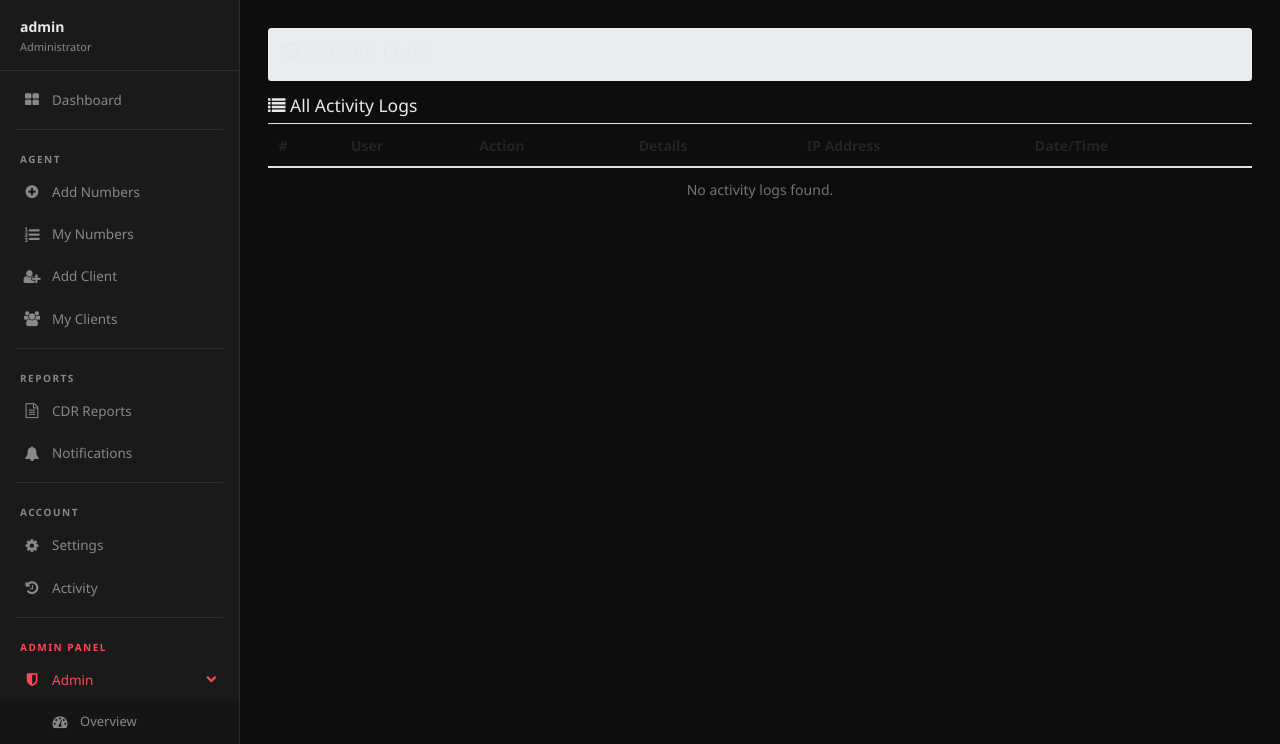
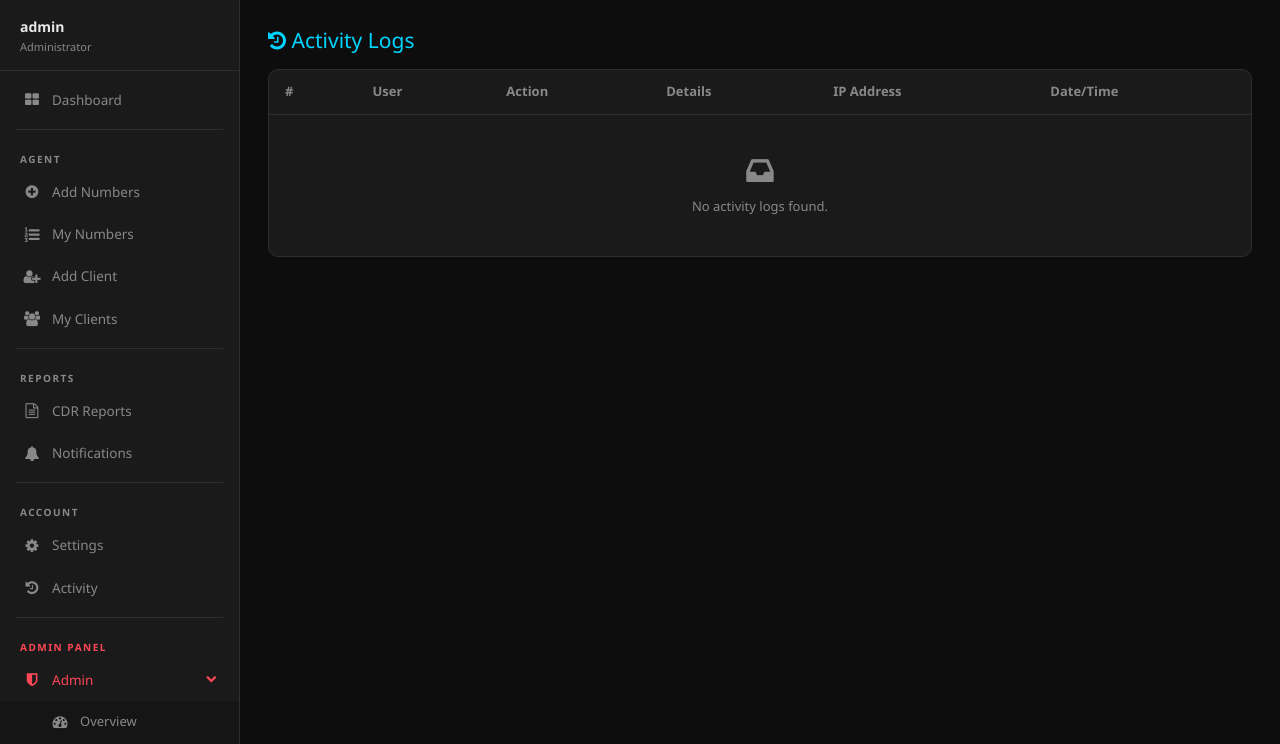
Before and after one commit to jonayedmiya320-prog/Power-SMS-panel, a Flask app: page /activity in a window 1280 px wide. Shown: the part 56-800 px from the top of the page. Run offline with Flask 3, Linux system fonts and the light colour scheme; a user stored in the database is signed in; data comes from the database, SQL or seed files in the repository; data that the repository does not hold is empty; some libraries are stand-ins or nearby versions.

Commit message:
Update activity.html

```diff
--- a/app/templates/admin/activity.html
+++ b/app/templates/admin/activity.html
@@ -1,59 +1,50 @@
-<!DOCTYPE html>
-<html>
-<head>
-    <meta charset="UTF-8">
-</head>
 {% extends "base.html" %}
+{% block title %}Activity Logs - RAZOR SMS{% endblock %}
+{% block content %}
 
-{% block title %}Activity Logs - ABYSS SMS{% endblock %}
-
-{% block content %}
-<div class="row">
-    <div class="col-md-12">
-        <div class="breadcrumb">
-            <h4><i class="fa fa-history"></i> Activity Logs</h4>
-        </div>
-    </div>
+<div style="margin-bottom:16px;">
+    <h4 style="margin:0; color:var(--accent);"><i class="fa fa-history"></i> Activity Logs</h4>
 </div>
 
-<div class="widget-block">
-    <div class="widget-head">
-        <h5><i class="fa fa-list"></i> All Activity Logs</h5>
-    </div>
-    <div class="widget-content">
-        <div class="table-responsive">
-            <table class="table table-striped table-hover">
+<div style="background:var(--card); border:1px solid var(--border); border-radius:10px; overflow:hidden;">
+    <div style="overflow-x:auto;">
+        <table style="width:100%; border-collapse:collapse; font-size:13px;">
             <thead>
-                    <tr>
-                        <th>#</th>
-                        <th>User</th>
-                        <th>Action</th>
-                        <th>Details</th>
-                        <th>IP Address</th>
-                        <th>Date/Time</th>
+                <tr style="border-bottom:1px solid var(--border);">
+                    <th style="padding:12px 16px; text-align:left; color:var(--muted); font-weight:600;">#</th>
+                    <th style="padding:12px 16px; text-align:left; color:var(--muted); font-weight:600;">User</th>
+                    <th style="padding:12px 16px; text-align:left; color:var(--muted); font-weight:600;">Action</th>
+                    <th style="padding:12px 16px; text-align:left; color:var(--muted); font-weight:600;">Details</th>
+                    <th style="padding:12px 16px; text-align:left; color:var(--muted); font-weight:600;">IP Address</th>
+                    <th style="padding:12px 16px; text-align:left; color:var(--muted); font-weight:600;">Date/Time</th>
                 </tr>
             </thead>
             <tbody>
                 {% if activities.items %}
                 {% for log in activities.items %}
-                    <tr>
-                        <td>{{ log.id }}</td>
-                        <td>
+                <tr style="border-bottom:1px solid var(--border);" onmouseover="this.style.background='var(--hover)'" onmouseout="this.style.background=''">
+                    <td style="padding:12px 16px; color:var(--muted);">{{ log.id }}</td>
+                    <td style="padding:12px 16px;">
                         {% if log.user %}
-                            {{ log.user.username }}
+                        <strong style="color:var(--accent);">{{ log.user.username }}</strong>
                         {% else %}
-                            <em class="text-muted">System</em>
+                        <em style="color:var(--muted);">System</em>
                         {% endif %}
                     </td>
-                        <td><span class="label label-primary">{{ log.action }}</span></td>
-                        <td>{{ log.details or 'N/A' }}</td>
-                        <td><code>{{ log.ip_address or 'N/A' }}</code></td>
-                        <td>{{ log.created_at.strftime('%Y-%m-%d %H:%M:%S') if log.created_at else 'N/A' }}</td>
+                    <td style="padding:12px 16px;">
+                        <span style="background:rgba(0,212,255,.15); color:var(--accent); padding:2px 8px; border-radius:4px; font-size:12px; font-weight:600;">{{ log.action }}</span>
+                    </td>
+                    <td style="padding:12px 16px; color:var(--txt);">{{ log.details or 'N/A' }}</td>
+                    <td style="padding:12px 16px;"><code style="color:var(--accent); background:rgba(0,212,255,.1); padding:2px 6px; border-radius:4px;">{{ log.ip_address or 'N/A' }}</code></td>
+                    <td style="padding:12px 16px; color:var(--muted); font-size:12px;">{{ log.created_at.strftime('%Y-%m-%d %H:%M:%S') if log.created_at else 'N/A' }}</td>
                 </tr>
                 {% endfor %}
                 {% else %}
                 <tr>
-                        <td colspan="6" class="text-center text-muted">No activity logs found.</td>
+                    <td colspan="6" style="padding:40px; text-align:center; color:var(--muted);">
+                        <i class="fa fa-inbox" style="font-size:32px; display:block; margin-bottom:10px;"></i>
+                        No activity logs found.
+                    </td>
                 </tr>
                 {% endif %}
             </tbody>
@@ -61,28 +52,19 @@
     </div>
 
     {% if activities.pages > 1 %}
-        <nav aria-label="Page navigation">
-            <ul class="pagination justify-content-center">
+    <div style="padding:14px 16px; border-top:1px solid var(--border); display:flex; align-items:center; justify-content:space-between; flex-wrap:wrap; gap:8px;">
+        <span style="font-size:13px; color:var(--muted);">Page {{ activities.page }} of {{ activities.pages }}</span>
+        <div style="display:flex; gap:4px;">
             {% if activities.has_prev %}
-                <li class="page-item">
-                    <a class="page-link" href="{{ url_for('admin.activity_logs', page=activities.prev_num) }}">Previous</a>
-                </li>
+            <a href="{{ url_for('admin.activity_logs', page=activities.prev_num) }}"
+               style="background:var(--hover); color:var(--txt); border:1px solid var(--border); border-radius:6px; padding:5px 12px; text-decoration:none; font-size:13px;">‹ Prev</a>
             {% endif %}
-
-                {% for p in range(1, activities.pages + 1) %}
-                <li class="page-item {% if p == activities.page %}active{% endif %}">
-                    <a class="page-link" href="{{ url_for('admin.activity_logs', page=p) }}">{{ p }}</a>
-                </li>
-                {% endfor %}
-
             {% if activities.has_next %}
-                <li class="page-item">
-                    <a class="page-link" href="{{ url_for('admin.activity_logs', page=activities.next_num) }}">Next</a>
-                </li>
-                {% endif %}
-            </ul>
-        </nav>
+            <a href="{{ url_for('admin.activity_logs', page=activities.next_num) }}"
+               style="background:var(--hover); color:var(--txt); border:1px solid var(--border); border-radius:6px; padding:5px 12px; text-decoration:none; font-size:13px;">Next ›</a>
             {% endif %}
         </div>
     </div>
+    {% endif %}
+</div>
 {% endblock %}
```
Lines whose indentation alone changed are shown as unchanged.
